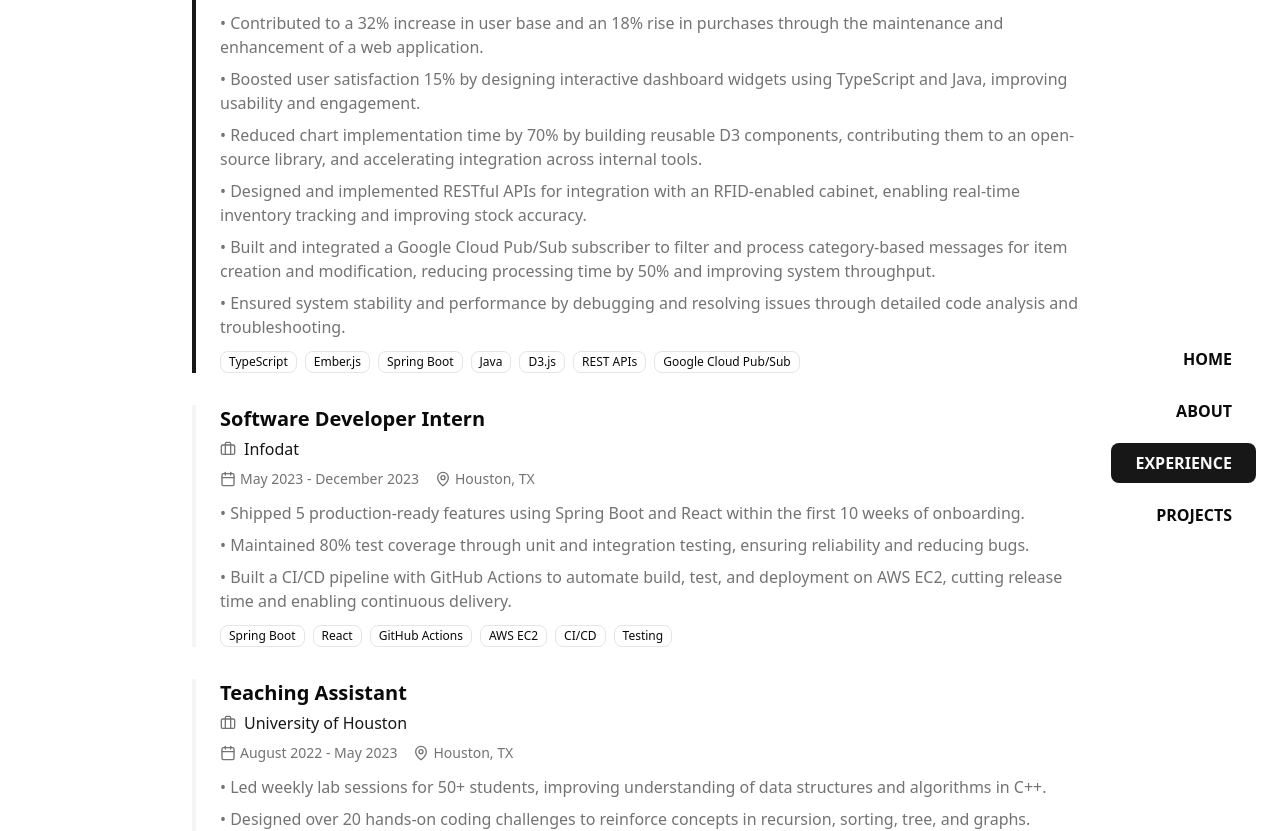
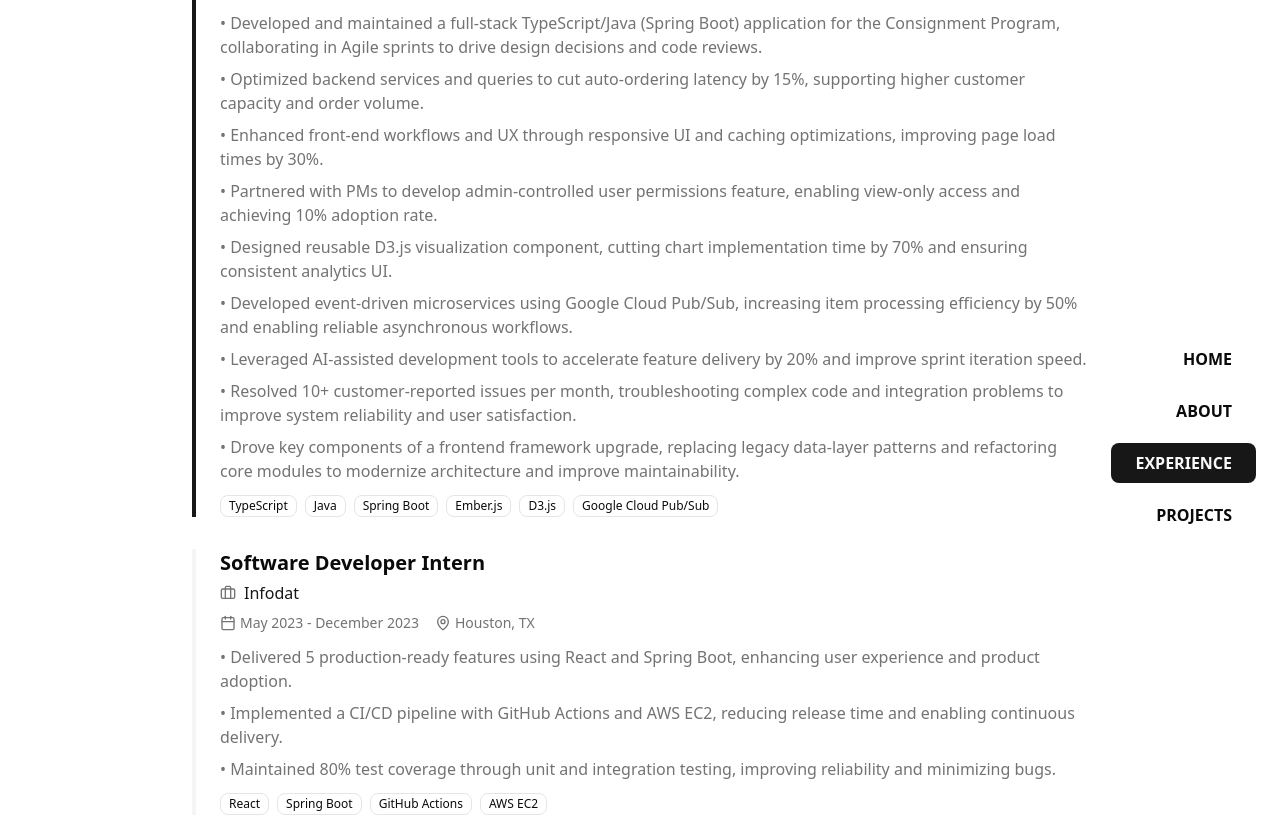
Before and after one commit to chuongtran01/portfolio-website, a Next.js app: page /experience in a window 1280 px wide. Shown: the part 241-1072 px from the top of the page. Built offline with nearby package versions, Linux system fonts and the light colour scheme.

Commit message:
update(portfolio): sync content with resume

```diff
--- a/src/components/about/About.tsx
+++ b/src/components/about/About.tsx
@@ -16,32 +16,30 @@
     {
       name: "Skills",
       skills: [
-        "Python",
         "Java",
+        "C/C++",
         "JavaScript",
         "TypeScript",
-        "C/C++",
+        "Python",
+        "Spring Boot",
+        "React.js",
+        "Angular",
         "Node.js",
-        "React.js",
         "Ember.js",
-        "Angular",
-        "Spring Boot",
-        ".NET",
         "HTML/CSS",
-        "D3.js",
-        "Tensorflow",
-        "Selenium",
+        "REST APIs",
         "MongoDB",
         "MySQL",
+        "Apache Kafka",
+        "AWS EC2",
+        "Selenium",
         "Docker",
-        "Apache Kafka",
-        "REST APIs",
         "Git",
       ],
     },
     {
       name: "Languages",
-      skills: ["English", "Vietnamese", "Mandarin Chinese"],
+      skills: ["English", "Vietnamese", "Mandarin"],
     },
   ],
   aboutStatement:
--- a/src/components/experience/Experience.tsx
+++ b/src/components/experience/Experience.tsx
@@ -7,14 +7,17 @@
     date: "January 2024 - Present",
     location: "Houston, TX",
     description: [
-      "Contributed to a 32% increase in user base and an 18% rise in purchases through the maintenance and enhancement of a web application.",
-      "Boosted user satisfaction 15% by designing interactive dashboard widgets using TypeScript and Java, improving usability and engagement.",
-      "Reduced chart implementation time by 70% by building reusable D3 components, contributing them to an open-source library, and accelerating integration across internal tools.",
-      "Designed and implemented RESTful APIs for integration with an RFID-enabled cabinet, enabling real-time inventory tracking and improving stock accuracy.",
-      "Built and integrated a Google Cloud Pub/Sub subscriber to filter and process category-based messages for item creation and modification, reducing processing time by 50% and improving system throughput.",
-      "Ensured system stability and performance by debugging and resolving issues through detailed code analysis and troubleshooting.",
+      "Developed and maintained a full-stack TypeScript/Java (Spring Boot) application for the Consignment Program, collaborating in Agile sprints to drive design decisions and code reviews.",
+      "Optimized backend services and queries to cut auto-ordering latency by 15%, supporting higher customer capacity and order volume.",
+      "Enhanced front-end workflows and UX through responsive UI and caching optimizations, improving page load times by 30%.",
+      "Partnered with PMs to develop admin-controlled user permissions feature, enabling view-only access and achieving 10% adoption rate.",
+      "Designed reusable D3.js visualization component, cutting chart implementation time by 70% and ensuring consistent analytics UI.",
+      "Developed event-driven microservices using Google Cloud Pub/Sub, increasing item processing efficiency by 50% and enabling reliable asynchronous workflows.",
+      "Leveraged AI-assisted development tools to accelerate feature delivery by 20% and improve sprint iteration speed.",
+      "Resolved 10+ customer-reported issues per month, troubleshooting complex code and integration problems to improve system reliability and user satisfaction.",
+      "Drove key components of a frontend framework upgrade, replacing legacy data-layer patterns and refactoring core modules to modernize architecture and improve maintainability.",
     ],
-    techStack: ["TypeScript", "Ember.js", "Spring Boot", "Java", "D3.js", "REST APIs", "Google Cloud Pub/Sub"],
+    techStack: ["TypeScript", "Java", "Spring Boot", "Ember.js", "D3.js", "Google Cloud Pub/Sub"],
     current: true,
   },
   {
@@ -23,11 +26,11 @@
     date: "May 2023 - December 2023",
     location: "Houston, TX",
     description: [
-      "Shipped 5 production-ready features using Spring Boot and React within the first 10 weeks of onboarding.",
-      "Maintained 80% test coverage through unit and integration testing, ensuring reliability and reducing bugs.",
-      "Built a CI/CD pipeline with GitHub Actions to automate build, test, and deployment on AWS EC2, cutting release time and enabling continuous delivery.",
+      "Delivered 5 production-ready features using React and Spring Boot, enhancing user experience and product adoption.",
+      "Implemented a CI/CD pipeline with GitHub Actions and AWS EC2, reducing release time and enabling continuous delivery.",
+      "Maintained 80% test coverage through unit and integration testing, improving reliability and minimizing bugs.",
     ],
-    techStack: ["Spring Boot", "React", "GitHub Actions", "AWS EC2", "CI/CD", "Testing"],
+    techStack: ["React", "Spring Boot", "GitHub Actions", "AWS EC2"],
     current: false,
   },
   {
@@ -36,10 +39,9 @@
     date: "August 2022 - May 2023",
     location: "Houston, TX",
     description: [
-      "Led weekly lab sessions for 50+ students, improving understanding of data structures and algorithms in C++.",
-      "Designed over 20 hands-on coding challenges to reinforce concepts in recursion, sorting, tree, and graphs.",
+      "Led weekly labs for 50+ students, creating C++ exercises that strengthened understanding of data structures and algorithms.",
     ],
-    techStack: ["C++", "Data Structures and Algorithms", "Teaching"],
+    techStack: ["C++"],
     current: false,
   },
 ];
```
